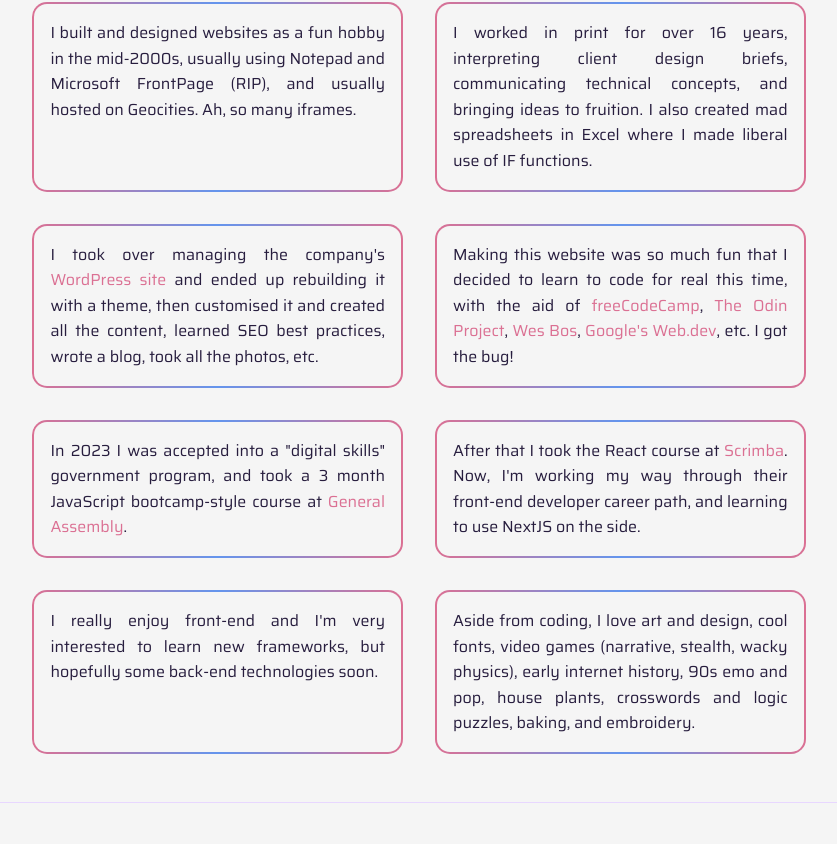
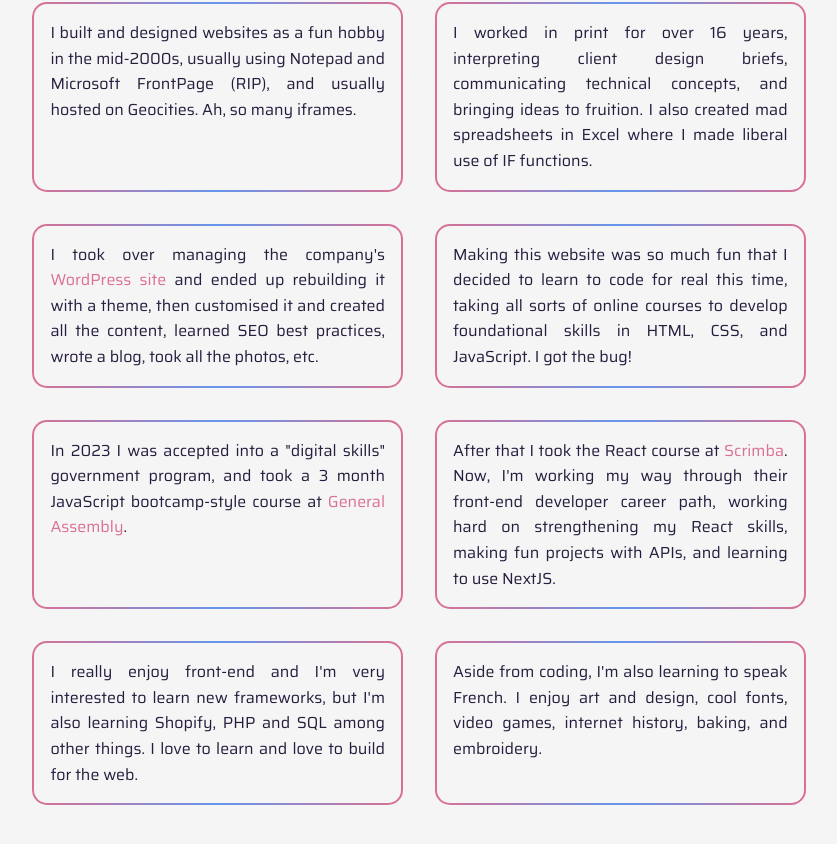
Before and after one commit to mchlol/portfolio-23, a React (Vite) app: page /about in a window 1280 px wide. Shown: the part 689-1533 px from the top of the page, without its empty margins (221-1058 px from the left). Built offline with nearby package versions, Linux system fonts and the light colour scheme; some icons are missing.

Commit message:
update about text

```diff
--- a/src/pages/About.jsx
+++ b/src/pages/About.jsx
@@ -4,6 +4,7 @@ import LaserEyes from "../assets/lasereyes.png"
 import ScrollToTop from '../components/ScrollToTop';
 import { HiSparkles } from "react-icons/hi2";
 import Sparks from '../components/Sparks'
+import { motion } from "framer-motion";
 
 export default function About() {
 
@@ -48,15 +49,15 @@ export default function About() {
 
                         <li className="gradient-border">I took over managing the company's <a href="https://www.mjprinting.com.au" target="_blank">WordPress site</a> and ended up rebuilding it with a theme, then customised it and created all the content, learned SEO best practices, wrote a blog, took all the photos, etc.</li>
 
-                        <li className="gradient-border">Making this website was so much fun that I decided to learn to code for real this time, with the aid of <a href="https://www.freecodecamp.org/" target="_blank" rel="noopener">freeCodeCamp</a>, <a href="https://www.theodinproject.com/" target="_blank" rel="noopener">The Odin Project</a>, <a href="https://wesbos.com/courses" target="_blank" rel="noopener">Wes Bos</a>, <a href="https://web.dev/" target="_blank" rel="noopener">Google's Web.dev</a>, etc. I got the bug!</li>
+                        <li className="gradient-border">Making this website was so much fun that I decided to learn to code for real this time, taking all sorts of online courses to develop foundational skills in HTML, CSS, and JavaScript. I got the bug!</li>
 
                         <li className="gradient-border">In 2023 I was accepted into a "digital skills" government program, and took a 3 month JavaScript bootcamp-style course at <a href="https://generalassemb.ly/" target="_blank" rel="noopener noreferrer">General Assembly</a>.</li>
 
-                        <li className="gradient-border">After that I took the React course at <a href="https://scrimba.com" target="_blank">Scrimba</a>. Now, I'm working my way through their front-end developer career path, and learning to use NextJS on the side.</li>
+                        <li className="gradient-border">After that I took the React course at <a href="https://scrimba.com" target="_blank">Scrimba</a>. Now, I'm working my way through their front-end developer career path, working hard on strengthening my React skills, making fun projects with APIs, and learning to use NextJS.</li>
 
-                        <li className="gradient-border">I really enjoy front-end and I'm very interested to learn new frameworks, but hopefully some back-end technologies soon.</li>
+                        <li className="gradient-border">I really enjoy front-end and I'm very interested to learn new frameworks, but I'm also learning Shopify, PHP and SQL among other things. I love to learn and love to build for the web.</li>
 
-                        <li className="gradient-border">Aside from coding, I love art and design, cool fonts, video games (narrative, stealth, wacky physics), early internet history, 90s emo and pop, house plants, crosswords and logic puzzles, baking, and embroidery.</li>
+                        <li className="gradient-border">Aside from coding, I'm also learning to speak French. I enjoy art and design, cool fonts, video games, internet history, baking, and embroidery.</li>
                     </ul>
                 </div>
 
```
